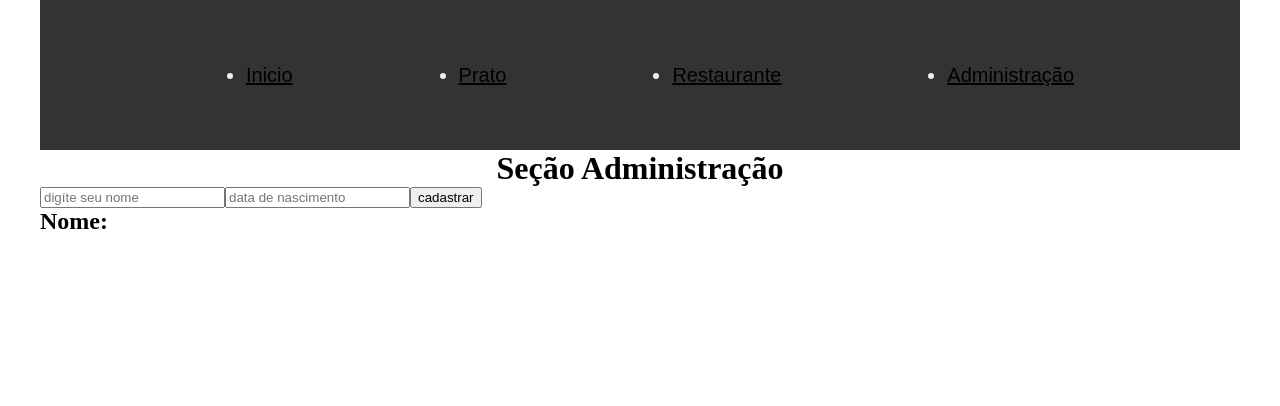
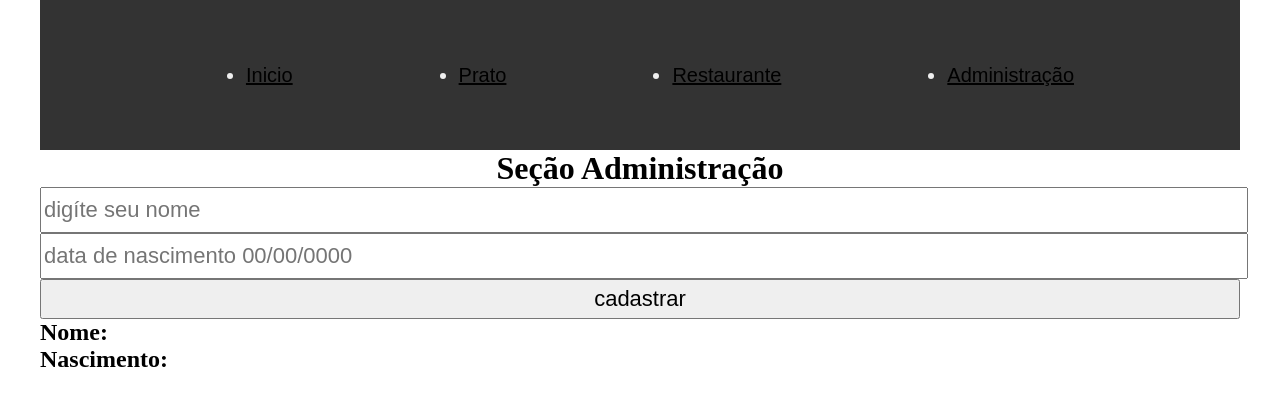
Before and after one commit to eliassouza93/APIRestaurante, a React (Create React App) app: page /administracao in a window 1280 px wide. Shown: the top 406 px of the page. Built offline with nearby package versions, Linux system fonts and the light colour scheme.

Commit message:
atProjeto

```diff
--- /dev/null
+++ b/src/pages/Administracao/administracao.module.scss
@@ -0,0 +1,10 @@
+input,
+button {
+    width: 100%;
+    height: 40px;
+    font-size: 22px;
+}
+
+button {
+    cursor: pointer;
+}
--- a/src/pages/Administracao/index.tsx
+++ b/src/pages/Administracao/index.tsx
@@ -1,27 +1,34 @@
 import { useState } from "react"
-
+import style from './administracao.module.scss'
 
 export default function Administracao() {
     const [estado, setEstado] = useState('')
-
+    const [nasci, setNasci] = useState('')
+    const [estado1, setEstado1] = useState('')
     const [pegar, setPegar] = useState('')
 
     function getPegar() {
         setPegar(estado)
+        setEstado1(nasci)
+
     }
     function mostrar(event: any) {
         event?.preventDefault()
         getPegar()
+
+
     }
     return (
-        <div>
+        <div className={style.module}>
             <h1>Seção Administração</h1>
             <form onSubmit={mostrar}>
                 <input onChange={(e) => setEstado(e.target.value)} type="text" placeholder="digíte seu nome" required />
-                <input type="text" placeholder="data de nascimento" />
+                <input onChange={(e) => setNasci(e.target.value)} type="text" placeholder="data de nascimento 00/00/0000" required />
+
                 <button >cadastrar</button>
             </form>
             <h2>Nome:{pegar}</h2>
+            <h2>Nascimento:{estado1}</h2>
         </div>
     )
 }
```
